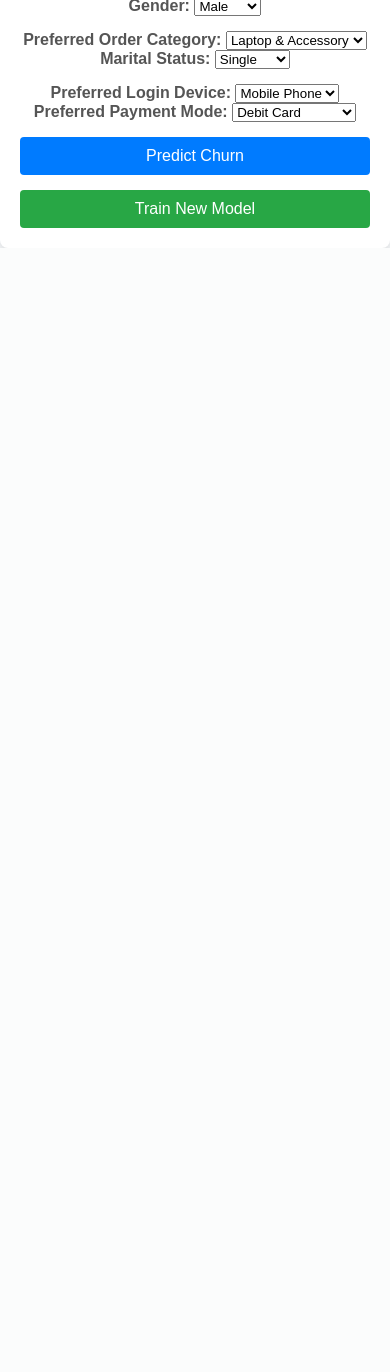
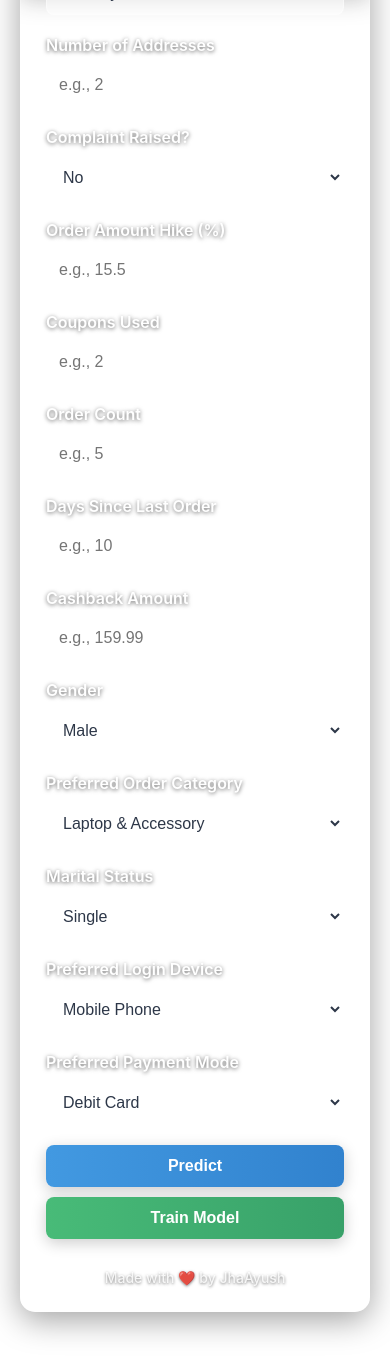
Before and after one commit to jhaayush2004/ChurnCast, a FastAPI app: page / in a window 390 px wide. Shown: the part 845-2217 px from the top of the page. Before the commit the page ends 1093 px from the top, so only its background shows below. Run offline with FastAPI, Linux system fonts and the light colour scheme; parts of the project's set-up code (start-up, migrations or seed data) failed here and were passed over.

Commit message:
deployed locally

```diff
--- a/templates/index.html
+++ b/templates/index.html
@@ -3,115 +3,294 @@
 <head>
     <meta charset="UTF-8">
     <meta name="viewport" content="width=device-width, initial-scale=1.0">
-    <title>Customer Churn Prediction</title>
-    <link rel="stylesheet" href="/static/css/style.css">
+    <title>ChurnCast- Made with ❤️ by JhaAyush </title>
+    <style>
+        /* styles.css */
+        body {
+            font-family: -apple-system, BlinkMacSystemFont, 'Segoe UI', Roboto, Helvetica, Arial, sans-serif;
+            margin: 0;
+            overflow-y: auto;
+            display: flex;
+            justify-content: center;
+            align-items: center;
+            min-height: 100vh;
+            padding: 40px 20px;
+            box-sizing: border-box;
+        }
+
+        /* New Slideshow Container */
+        .bg-slideshow {
+            position: fixed;
+            width: 100%;
+            height: 100%;
+            top: 0;
+            left: 0;
+            z-index: -1; /* Place it behind all content */
+        }
+
+        /* Individual Slides */
+        .bg-slideshow div {
+            position: absolute;
+            width: 100%;
+            height: 100%;
+            background-size: cover;
+            background-position: center;
+            background-attachment: fixed;
+            opacity: 0;
+            animation: crossfade 24s linear infinite;
+        }
+
+        /* Assign images and animation delays to create a staggered fade effect */
+        .bg-slideshow div:nth-child(1) {
+            background-image: url('https://images.unsplash.com/photo-1551288049-bebda4e38f71?q=80&w=2070&auto=format&fit=crop');
+            animation-delay: 0s;
+        }
+        .bg-slideshow div:nth-child(2) {
+            background-image: url('https://images.unsplash.com/photo-1556742049-0cfed4f6a45d?q=80&w=2070&auto=format&fit=crop');
+            animation-delay: 6s;
+        }
+        .bg-slideshow div:nth-child(3) {
+            background-image: url('https://images.unsplash.com/photo-1590283603385-17ffb3a7f29f?q=80&w=2070&auto=format&fit=crop');
+            animation-delay: 12s;
+        }
+        .bg-slideshow div:nth-child(4) {
+            background-image: url('https://images.unsplash.com/photo-1542744095-291d1f67b221?q=80&w=2070&auto=format&fit=crop');
+            animation-delay: 18s;
+        }
+
+        /* New Keyframes for smooth cross-fading */
+        @keyframes crossfade {
+            0% { opacity: 0; }
+            5% { opacity: 1; }  /* Fade in */
+            25% { opacity: 1; } /* Hold */
+            30% { opacity: 0; } /* Fade out */
+            100% { opacity: 0; }
+        }
+
+        .form-container {
+            width: 85vw;
+            max-width: 1400px;
+            background-color: rgba(255, 255, 255, 0.15);
+            backdrop-filter: blur(12px);
+            -webkit-backdrop-filter: blur(12px);
+            padding: 40px;
+            border-radius: 15px;
+            border: 1px solid rgba(255, 255, 255, 0.2);
+            box-shadow: 0 8px 32px 0 rgba(0, 0, 0, 0.37);
+            text-align: center;
+        }
+
+        h1 {
+            color: #ffffff; /* Changed to white */
+            margin-bottom: 25px;
+            font-weight: 700;
+            text-shadow: 0 2px 5px rgba(0, 0, 0, 0.5); /* Added text shadow for readability */
+        }
+
+        form {
+            display: flex;
+            flex-direction: column;
+            gap: 20px;
+        }
+
+        .form-grid {
+            display: grid;
+            grid-template-columns: repeat(3, 1fr);
+            gap: 20px;
+        }
+
+        .form-group {
+            display: flex;
+            flex-direction: column;
+        }
+
+        label {
+            text-align: left;
+            color: #ffffff; /* Changed to white */
+            font-weight: 600;
+            margin-bottom: 8px;
+            text-shadow: 0 1px 4px rgba(0, 0, 0, 0.6); /* Added text shadow for readability */
+        }
+
+        input,
+        select {
+            padding: 12px;
+            border: 1px solid rgba(255, 255, 255, 0.4);
+            border-radius: 8px;
+            font-size: 16px;
+            box-sizing: border-box;
+            width: 100%;
+            background-color: rgba(255, 255, 255, 0.5);
+            color: #2d3748;
+            transition: border-color 0.2s, box-shadow 0.2s;
+        }
+
+        input:focus,
+        select:focus {
+            outline: none;
+            border-color: #4299e1;
+            box-shadow: 0 0 0 3px rgba(66, 153, 225, 0.5);
+            background-color: rgba(255, 255, 255, 0.8);
+        }
+
+        select option {
+            background-color: #ffffff;
+            color: #1a202c;
+        }
+
+        button {
+            padding: 12px;
+            background: linear-gradient(90deg, #4299e1 0%, #3182ce 100%);
+            color: #fff;
+            border: none;
+            border-radius: 8px;
+            cursor: pointer;
+            font-size: 16px;
+            font-weight: bold;
+            transition: transform 0.2s, box-shadow 0.2s;
+            box-shadow: 0 4px 15px rgba(0, 0, 0, 0.2);
+        }
+
+        button:hover {
+            transform: translateY(-2px);
+            box-shadow: 0 6px 20px rgba(0, 0, 0, 0.3);
+        }
+
+        .train-button {
+            background: linear-gradient(90deg, #48bb78 0%, #38a169 100%);
+            margin-top: 10px;
+        }
+
+        .result {
+            margin-top: 25px;
+            padding: 15px;
+            border-radius: 8px;
+            background-color: rgba(235, 248, 255, 0.9);
+            border-left: 5px solid #3182ce;
+            text-align: left;
+        }
+
+        .result h2 {
+            color: #2b6cb0;
+            margin: 0;
+            font-weight: 600;
+        }
+
+        .footer {
+            margin-top: 30px;
+            font-size: 14px;
+            font-weight: 500;
+        }
+
+        .footer p {
+            color: rgba(255, 255, 255, 0.85); /* Changed to light color */
+            text-shadow: 0 1px 3px rgba(0, 0, 0, 0.5); /* Added text shadow */
+            margin: 0;
+        }
+
+        /* Responsive Grid Layout */
+        @media (max-width: 1200px) {
+            .form-grid {
+                grid-template-columns: repeat(2, 1fr);
+            }
+        }
+
+        @media (max-width: 768px) {
+            .form-grid {
+                grid-template-columns: 1fr;
+            }
+            .form-container {
+                padding: 25px;
+                margin: 20px 0;
+                width: 95%;
+            }
+        }
+    </style>
 </head>
 <body>
-    <div class="container">
-        <h1>Customer Churn Prediction</h1>
-        <p>Enter the customer details below to predict the likelihood of churn.</p>
+    <!-- New HTML structure for the background -->
+    <div class="bg-slideshow">
+        <div></div>
+        <div></div>
+        <div></div>
+        <div></div>
+    </div>
+
+    <div class="form-container">
+        <h1>ChurnCast: The Autonomous Pipeline for Proactive Retention</h1>
 
         <form method="post" action="/">
-            <!-- Row 1 -->
-            <div class="form-row">
+            <div class="form-grid">
                 <div class="form-group">
-                    <label for="Tenure">Tenure (in months):</label>
-                    <input type="number" step="any" id="Tenure" name="Tenure" placeholder="e.g., 12.5" required>
+                    <label for="Tenure">Tenure (months)</label>
+                    <input type="number" step="any" id="Tenure" name="Tenure" placeholder="e.g., 12" required>
                 </div>
                 <div class="form-group">
-                    <label for="CityTier">City Tier:</label>
+                    <label for="CityTier">City Tier</label>
                     <input type="number" id="CityTier" name="CityTier" placeholder="e.g., 1" required>
                 </div>
-            </div>
-
-            <!-- Row 2 -->
-            <div class="form-row">
                 <div class="form-group">
-                    <label for="WarehouseToHome">Warehouse to Home (in km):</label>
+                    <label for="WarehouseToHome">Warehouse to Home (km)</label>
                     <input type="number" step="any" id="WarehouseToHome" name="WarehouseToHome" placeholder="e.g., 25.5" required>
                 </div>
                 <div class="form-group">
-                    <label for="HourSpendOnApp">Hours Spent on App:</label>
+                    <label for="HourSpendOnApp">Hours Spent on App</label>
                     <input type="number" step="any" id="HourSpendOnApp" name="HourSpendOnApp" placeholder="e.g., 3.5" required>
                 </div>
-            </div>
-
-            <!-- Row 3 -->
-            <div class="form-row">
                 <div class="form-group">
-                    <label for="NumberOfDeviceRegistered">Devices Registered:</label>
+                    <label for="NumberOfDeviceRegistered">Devices Registered</label>
                     <input type="number" id="NumberOfDeviceRegistered" name="NumberOfDeviceRegistered" placeholder="e.g., 3" required>
                 </div>
                 <div class="form-group">
-                    <label for="SatisfactionScore">Satisfaction Score:</label>
+                    <label for="SatisfactionScore">Satisfaction Score</label>
                     <select id="SatisfactionScore" name="SatisfactionScore" required>
-                        <option value="1">1 (Very Dissatisfied)</option>
-                        <option value="2">2</option>
-                        <option value="3">3 (Neutral)</option>
-                        <option value="4">4</option>
-                        <option value="5">5 (Very Satisfied)</option>
+                        <option value="1">1 - Very Dissatisfied</option>
+                        <option value="2">2 - Dissatisfied</option>
+                        <option value="3">3 - Neutral</option>
+                        <option value="4">4 - Satisfied</option>
+                        <option value="5">5 - Very Satisfied</option>
                     </select>
                 </div>
-            </div>
-
-            <!-- Row 4 -->
-            <div class="form-row">
                 <div class="form-group">
-                    <label for="NumberOfAddress">Number of Addresses:</label>
+                    <label for="NumberOfAddress">Number of Addresses</label>
                     <input type="number" id="NumberOfAddress" name="NumberOfAddress" placeholder="e.g., 2" required>
                 </div>
                 <div class="form-group">
-                    <label for="Complain">Complaint Raised (Last Month):</label>
+                    <label for="Complain">Complaint Raised?</label>
                     <select id="Complain" name="Complain" required>
                         <option value="0">No</option>
                         <option value="1">Yes</option>
                     </select>
                 </div>
-            </div>
-
-            <!-- Row 5 -->
-            <div class="form-row">
                 <div class="form-group">
-                    <label for="OrderAmountHikeFromlastYear">Order Amount Hike (% from last year):</label>
+                    <label for="OrderAmountHikeFromlastYear">Order Amount Hike (%)</label>
                     <input type="number" step="any" id="OrderAmountHikeFromlastYear" name="OrderAmountHikeFromlastYear" placeholder="e.g., 15.5" required>
                 </div>
                 <div class="form-group">
-                    <label for="CouponUsed">Coupons Used (Last Month):</label>
-                    <input type="number" step="any" id="CouponUsed" name="CouponUsed" placeholder="e.g., 1.0" required>
-                </div>
-            </div>
-
-            <!-- Row 6 -->
-            <div class="form-row">
-                <div class="form-group">
-                    <label for="OrderCount">Total Orders (Last Month):</label>
-                    <input type="number" step="any" id="OrderCount" name="OrderCount" placeholder="e.g., 2.0" required>
+                    <label for="CouponUsed">Coupons Used</label>
+                    <input type="number" step="any" id="CouponUsed" name="CouponUsed" placeholder="e.g., 2" required>
                 </div>
                 <div class="form-group">
-                    <label for="DaySinceLastOrder">Days Since Last Order:</label>
-                    <input type="number" step="any" id="DaySinceLastOrder" name="DaySinceLastOrder" placeholder="e.g., 10.0" required>
-                </div>
-            </div>
-
-            <!-- Row 7 -->
-            <div class="form-row">
-                 <div class="form-group">
-                    <label for="CashbackAmount">Cashback Amount (Last Month):</label>
-                    <input type="number" step="any" id="CashbackAmount" name="CashbackAmount" placeholder="e.g., 150.75" required>
+                    <label for="OrderCount">Order Count</label>
+                    <input type="number" step="any" id="OrderCount" name="OrderCount" placeholder="e.g., 5" required>
                 </div>
                 <div class="form-group">
-                    <label for="Gender">Gender:</label>
+                    <label for="DaySinceLastOrder">Days Since Last Order</label>
+                    <input type="number" step="any" id="DaySinceLastOrder" name="DaySinceLastOrder" placeholder="e.g., 10" required>
+                </div>
+                <div class="form-group">
+                    <label for="CashbackAmount">Cashback Amount</label>
+                    <input type="number" step="any" id="CashbackAmount" name="CashbackAmount" placeholder="e.g., 159.99" required>
+                </div>
+                <div class="form-group">
+                    <label for="Gender">Gender</label>
                     <select id="Gender" name="Gender" required>
                         <option value="Male">Male</option>
                         <option value="Female">Female</option>
                     </select>
                 </div>
-            </div>
-
-            <!-- Row 8 -->
-            <div class="form-row">
                 <div class="form-group">
-                    <label for="PreferedOrderCat">Preferred Order Category:</label>
+                    <label for="PreferedOrderCat">Preferred Order Category</label>
                     <select id="PreferedOrderCat" name="PreferedOrderCat" required>
                         <option value="Laptop & Accessory">Laptop & Accessory</option>
                         <option value="Mobile Phone">Mobile Phone</option>
@@ -120,27 +299,23 @@
                         <option value="Others">Others</option>
                     </select>
                 </div>
-                 <div class="form-group">
-                    <label for="MaritalStatus">Marital Status:</label>
+                <div class="form-group">
+                    <label for="MaritalStatus">Marital Status</label>
                     <select id="MaritalStatus" name="MaritalStatus" required>
                         <option value="Single">Single</option>
                         <option value="Married">Married</option>
                         <option value="Divorced">Divorced</option>
                     </select>
                 </div>
-            </div>
-
-            <!-- Row 9 -->
-            <div class="form-row">
-                 <div class="form-group">
-                    <label for="PreferredLoginDevice">Preferred Login Device:</label>
+                <div class="form-group">
+                    <label for="PreferredLoginDevice">Preferred Login Device</label>
                     <select id="PreferredLoginDevice" name="PreferredLoginDevice" required>
                         <option value="Mobile Phone">Mobile Phone</option>
                         <option value="Computer">Computer</option>
                     </select>
                 </div>
                 <div class="form-group">
-                    <label for="PreferredPaymentMode">Preferred Payment Mode:</label>
+                    <label for="PreferredPaymentMode">Preferred Payment Mode</label>
                     <select id="PreferredPaymentMode" name="PreferredPaymentMode" required>
                         <option value="Debit Card">Debit Card</option>
                         <option value="Credit Card">Credit Card</option>
@@ -150,19 +325,22 @@
                     </select>
                 </div>
             </div>
-
-            <button type="submit">Predict Churn</button>
+            <button type="submit">Predict</button>
         </form>
 
         <form method="get" action="/train">
-            <button type="submit" class="train-button">Train New Model</button>
+            <button type="submit" class="train-button">Train Model</button>
         </form>
 
         {% if context and context != "Rendering" %}
             <div class="result">
-                <h2>Prediction Result: <span class="prediction-text">{{ context }}</span></h2>
+                <h2>{{ context }}</h2>
             </div>
         {% endif %}
+
+        <div class="footer">
+            <p>Made with ❤️ by JhaAyush</p>
+        </div>
     </div>
 </body>
 </html>
```
